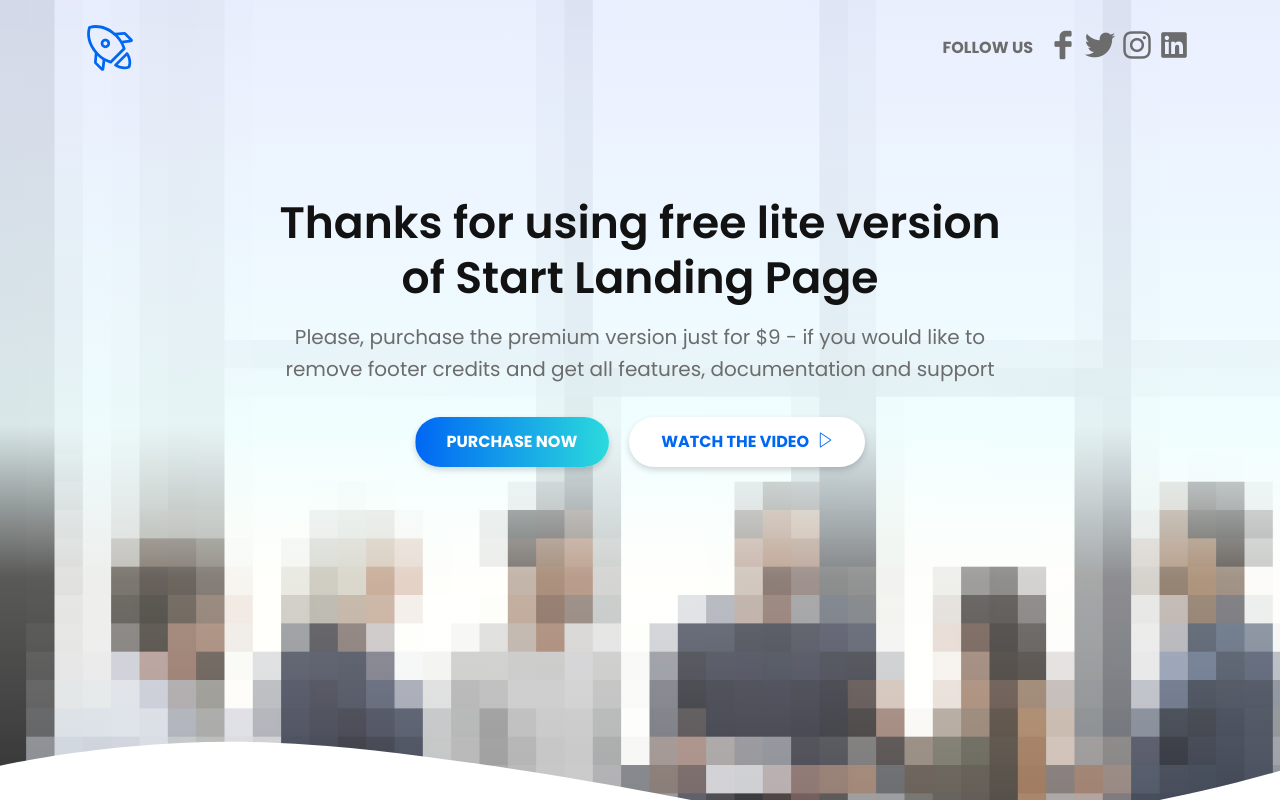
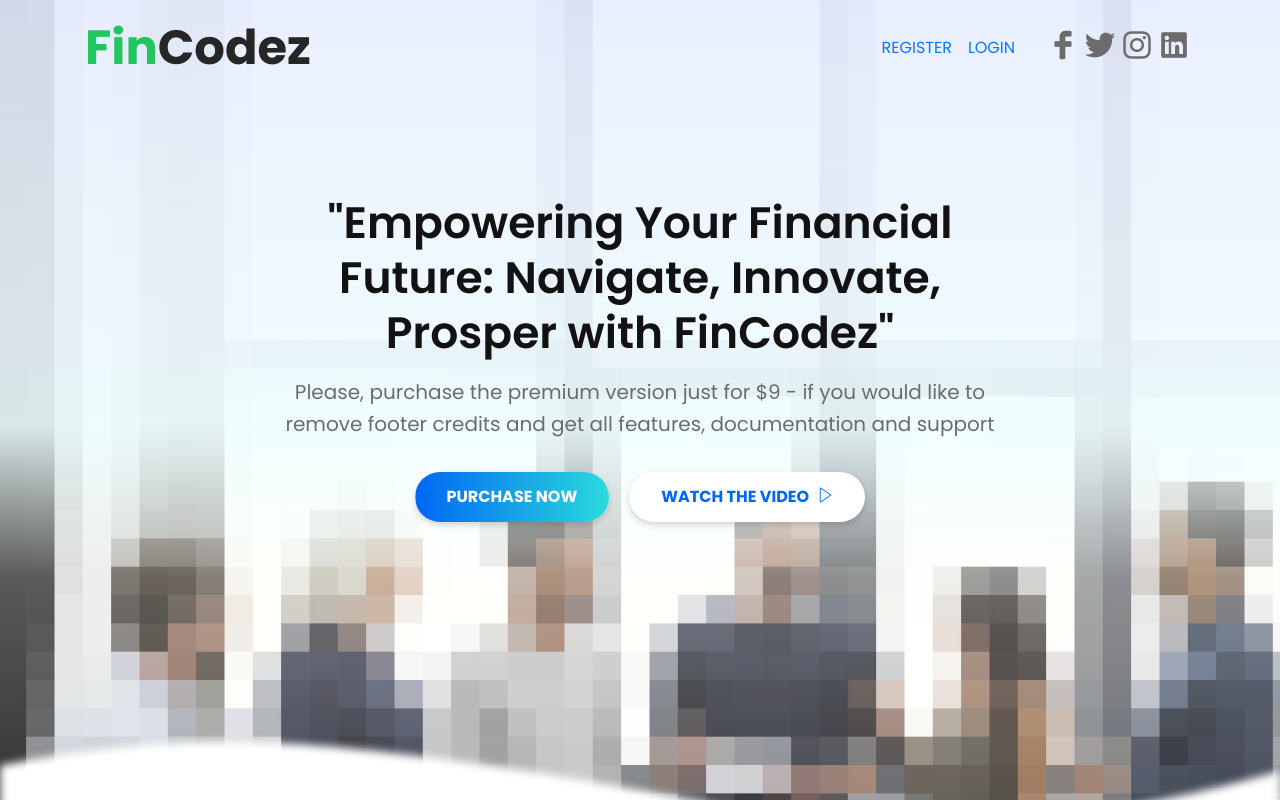
Before and after one commit to Darshan4114/fincodez, a Next.js app: page / in a window 1280 px wide. Built offline with nearby package versions, Linux system fonts and the light colour scheme; no server answers; a small style sheet from the web is missing.

Commit message:
Add readme

```diff
--- a/components/Logo.js
+++ b/components/Logo.js
@@ -1,8 +1,8 @@
 import Link from "next/link";
 export default function Logo() {
   return (
-    <Link href="/" className='text-5xl text-green-500 font-bold'>
-      Fin<span className="text-white">Codez</span>
+    <Link href="/" className='text-5xl text-green-500 font-bold flex items-center'>
+      <span>Fin</span><span className="text-white">Codez</span>
     </Link>
   );
 }
--- a/pages/_app.tsx
+++ b/pages/_app.tsx
@@ -42,20 +42,6 @@ function MyApp({ Component, pageProps }: AppProps) {
           crossOrigin="anonymous"
           referrerPolicy="no-referrer"
         />
-        <meta charSet="utf-8" />
-        <meta httpEquiv="x-ua-compatible" content="ie=edge" />
-        <meta name="description" content="" />
-        <meta
-          name="viewport"
-          content="width=device-width, initial-scale=1, shrink-to-fit=no"
-        />
-        <title>Start | Landing Page for Startup and SaaS Business</title>
-        <link rel="shortcut icon" href="/images/favicon.png" type="image/png" />
-        <link rel="stylesheet" href="/css/bootstrap.min.css" />
-        <link rel="stylesheet" href="/css/LineIcons.css" />
-        <link rel="stylesheet" href="/css/magnific-popup.css" />
-        <link rel="stylesheet" href="/css/default.css" />
-        <link rel="stylesheet" href="/css/style.css" />
       </Head>
       <AuthProvider>
         <Component {...pageProps} tabValue={tabValue} />
--- a/pages/index.tsx
+++ b/pages/index.tsx
@@ -1,6 +1,27 @@
+import LightLogo from "@/components/LightLogo";
+import Logo from "@/components/Logo";
+import Head from "next/head";
+import Link from "next/link";
+
 export default function Home() {
     return (
         <>
+            <Head>
+                <meta charSet="utf-8" />
+                <meta httpEquiv="x-ua-compatible" content="ie=edge" />
+                <meta name="description" content="" />
+                <meta
+                    name="viewport"
+                    content="width=device-width, initial-scale=1, shrink-to-fit=no"
+                />
+                <title>Start | Landing Page for Startup and SaaS Business</title>
+                <link rel="shortcut icon" href="/images/favicon.png" type="image/png" />
+                <link rel="stylesheet" href="/css/bootstrap.min.css" />
+                <link rel="stylesheet" href="/css/LineIcons.css" />
+                <link rel="stylesheet" href="/css/magnific-popup.css" />
+                <link rel="stylesheet" href="/css/default.css" />
+                <link rel="stylesheet" href="/css/style.css" />
+            </Head>
             <header className="header-area">
                 <div className="navgition navgition-transparent">
                     <div className="container">
@@ -8,7 +29,7 @@ export default function Home() {
                             <div className="col-lg-12">
                                 <nav className="navbar navbar-expand-lg">
                                     <a className="navbar-brand" href="#">
-                                        <img src="/images/logo.svg" alt="Logo" />
+                                        <LightLogo />
                                     </a>
                                     <button
                                         className="navbar-toggler"
@@ -51,7 +72,10 @@ export default function Home() {
                                         </ul>
                                     </div>
                                     <div className="navbar-social d-none d-sm-flex align-items-center">
-                                        <span>FOLLOW US</span>
+                                        <div className="flex gap-4 mx-8">
+                                            <Link href='/register'>REGISTER</Link>
+                                            <Link href='/login'>LOGIN</Link>
+                                        </div>
                                         <ul>
                                             <li>
                                                 <a href="#">
@@ -83,15 +107,15 @@ export default function Home() {
                 <div
                     id="home"
                     className="header-hero bg_cover"
-                    style={{ backgroundImage: "url(images/header-bg.jpg)" }}
+                    style={{ backgroundImage: "url(/images/header-bg.jpg)" }}
                 >
                     <div className="container">
                         <div className="row justify-content-center">
                             <div className="col-xl-8 col-lg-10">
+                                {/* <Image src='' width='' /> */}
                                 <div className="header-content text-center">
                                     <h3 className="header-title">
-                                        Thanks for using free lite version of Start Landing Page
-                                    </h3>
+                                    "Empowering Your Financial Future: Navigate, Innovate, Prosper with FinCodez"</h3>
                                     <p className="text">
                                         Please, purchase the premium version just for $9 - if you would
                                         like to remove footer credits and get all features,
@@ -120,7 +144,7 @@ export default function Home() {
                             </div>
                         </div>
                     </div>
-                    <div className="header-shape">
+                    <div className="header-shape blur-sm">
                         <img src="images/header-shape.svg" alt="shape" />
                     </div>
                 </div>
@@ -211,7 +235,7 @@ export default function Home() {
                 {/* conteiner */}
                 <div className="services-image d-lg-flex align-items-center">
                     <div className="image">
-                        <img src="images/services.png" alt="Services" />
+                        <img src="/images/services.png" alt="Services" />
                     </div>
                 </div>{" "}
                 {/* services image */}
@@ -320,7 +344,7 @@ export default function Home() {
                         <div className="col-lg-4 col-md-7 col-sm-9">
                             <div className="single-pricing pro mt-40">
                                 <div className="pricing-baloon">
-                                    <img src="images/baloon.svg" alt="baloon" />
+                                    <img src="/images/baloon.svg" alt="baloon" />
                                 </div>
                                 <div className="pricing-header">
                                     <h5 className="sub-title">Pro</h5>
@@ -406,7 +430,7 @@ export default function Home() {
                         <div className="col-lg-4 col-md-7 col-sm-9">
                             <div className="single-pricing enterprise mt-40">
                                 <div className="pricing-flower">
-                                    <img src="images/flower.svg" alt="flower" />
+                                    <img src="/images/flower.svg" alt="flower" />
                                 </div>
                                 <div className="pricing-header text-right">
                                     <h5 className="sub-title">Enterprise</h5>
@@ -498,7 +522,7 @@ export default function Home() {
             {/*====== CALL TO ACTION PART START ======*/}
             <section id="call-to-action" className="call-to-action">
                 <div className="call-action-image">
-                    <img src="images/call-to-action.png" alt="call-to-action" />
+                    <img src="/images/call-to-action.png" alt="call-to-action" />
                 </div>
                 <div className="container-fluid">
                     <div className="row justify-content-end">
@@ -544,7 +568,7 @@ export default function Home() {
                             <div className="contact-form">
                                 <form
                                     id="contact-form"
-                                    action="contact.php"
+                                    action="/contact.php"
                                     method="post"
                                     data-toggle="validator"
                                 >
@@ -644,7 +668,7 @@ export default function Home() {
                                 <div className="footer-logo-support d-md-flex align-items-end justify-content-between">
                                     <div className="footer-logo d-flex align-items-end">
                                         <a className="mt-30" href="index.html">
-                                            <img src="images/logo.svg" alt="Logo" />
+                                            <img src="/images/logo.svg" alt="Logo" />
                                         </a>
                                         <ul className="social mt-30">
                                             <li>
```
Also changed, not shown: public/img/fincodez.png (added), 1 other file (tests, documents, lock files or other folders).
